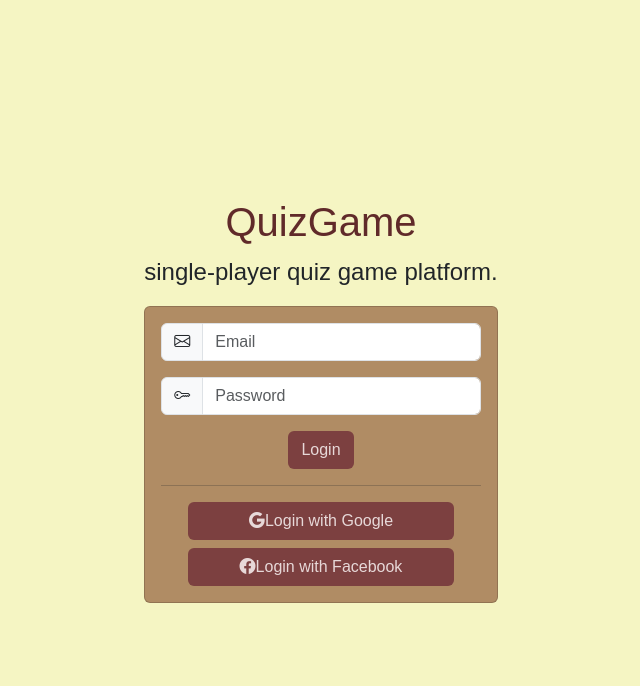
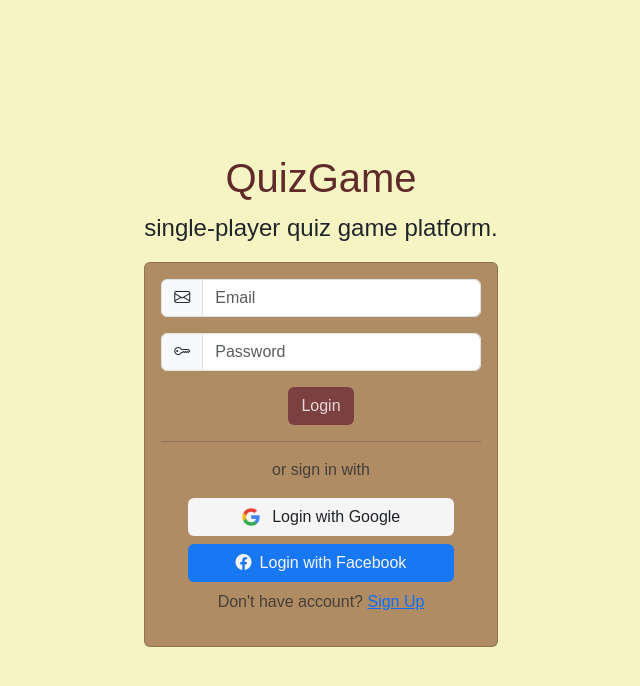
Before and after one commit to ssaaiijj/p23cs212g17, a Flask app: page / in a window 1280 px wide. Shown: the top 686 px of the page, without its empty margins (319-959 px from the left). Run offline with Flask 3, Linux system fonts and the light colour scheme; parts of the project's set-up code (start-up, migrations or seed data) failed here and were passed over; some web fonts are replaced.

Commit message:
try to make page login (UI)

```diff
--- a/flask/app/static/css/login.css
+++ b/flask/app/static/css/login.css
@@ -26,3 +26,21 @@ body {
     background-color: #7C4040;
     color: #E7D8D8;
 }
+
+.facebook-button {
+    background-color: #1877F2;
+    color: #f5f5f5;
+}
+
+.facebook-button:hover {
+    background-color: rgba(24, 118, 242, 0.7);
+    color: #d5d3d3;
+}
+
+.google-button {
+    background-color: #f5f5f5;
+}
+
+.google-button:hover {
+    background-color: rgba(245, 245, 245, 0.7);
+}
--- a/flask/app/static/login.html
+++ b/flask/app/static/login.html
@@ -35,10 +35,15 @@
                             </div>
                         </form>
                         <hr>
-                        <div class="d-grid gap-2 col-10 mx-auto">
-                            <button class="login-button btn"><i class="bi bi-google"></i>Login with Google</button>
-                            <button class="login-button btn"><i class="bi bi-facebook"></i>Login with Facebook</button>
+                        <p class="text-muted">or sign in with</p>
+                        <div class="d-grid gap-2 col-10 mx-auto pb-2">
+                            <button class="google-button btn">
+                                <img class="me-2" src="static/img/google_logo.png" width="18" height="18" >
+                                Login with Google
+                            </button>
+                            <button class="facebook-button btn"><i class="bi bi-facebook me-2"></i>Login with Facebook</button>
                         </div>
+                        <p class="text-muted">Don't have account? <a href="#">Sign Up</a></p>
                     </div>
                 </div>
             </div>
```
Also changed, not shown: flask/app/static/img/google_logo.png (added).
